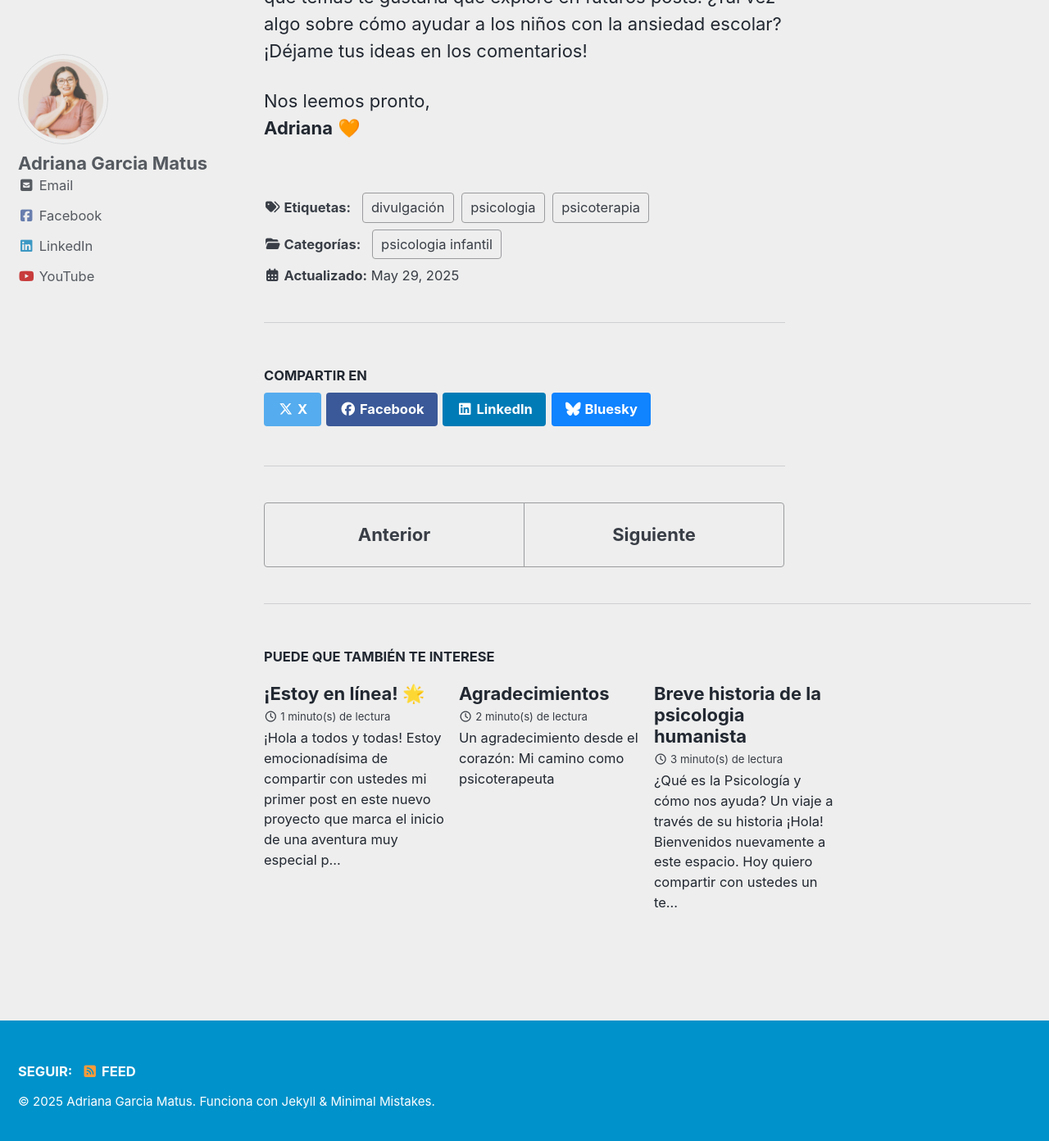
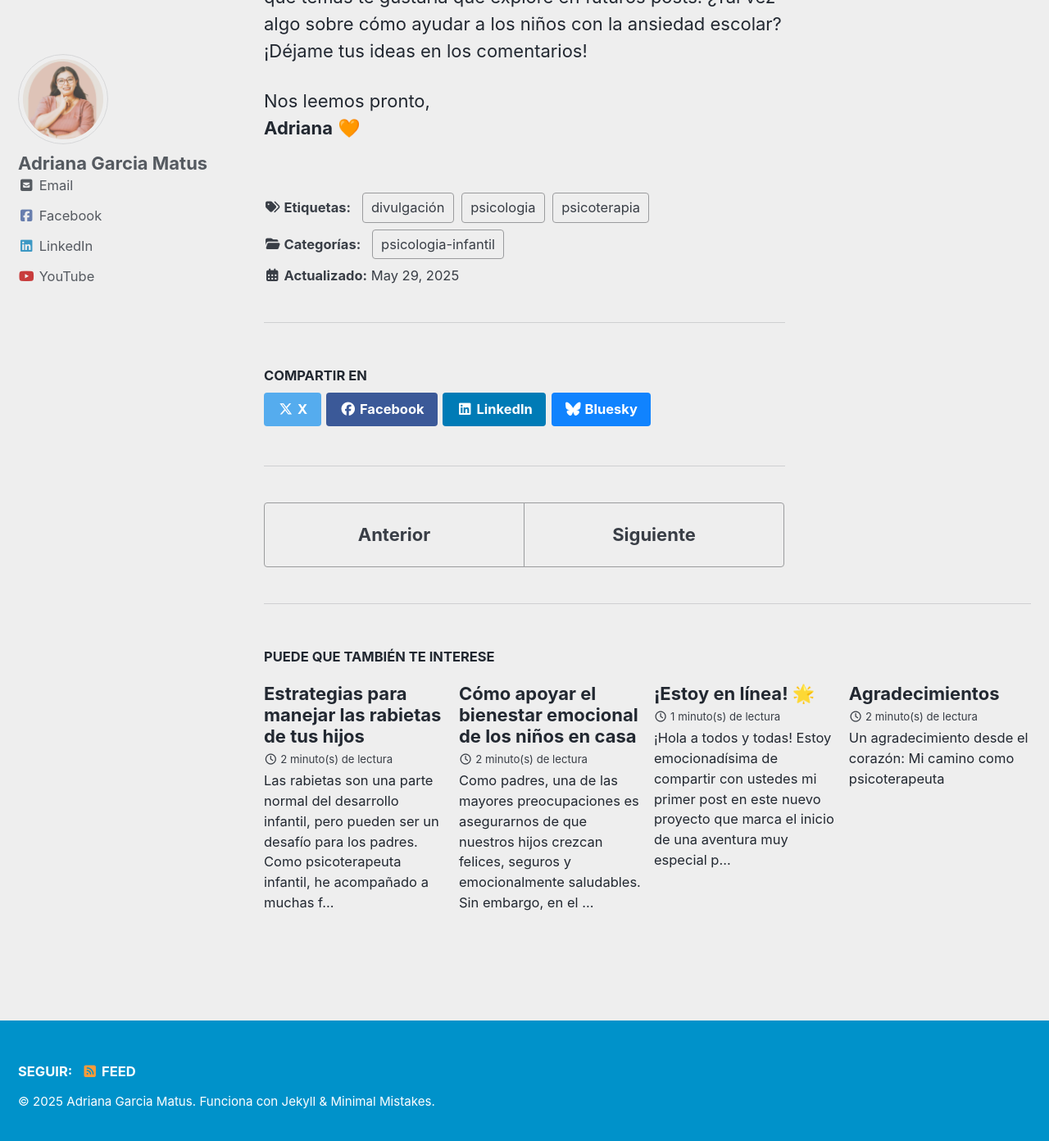
Before and after one commit to adripsicoterapia/adripsicoterapia.github.io, a Jekyll site: the page built from _posts/2025-05-29-psicologia-infantil.md, in a window 1280 px wide and 1400 px high, scrolled down 4271 px. Shown: the top 1392 px of the window at 82% size. Built offline with Jekyll 4.4.1, drawn with Linux system fonts in a browser that asks for light colours; cached includes are drawn as plain includes; some of the changed lines change nothing that is shown.

Commit message:
publishing two more articles

```diff
--- a/_posts/2025-05-29-psicologia-infantil.md
+++ b/_posts/2025-05-29-psicologia-infantil.md
@@ -2,7 +2,7 @@
 title: "Psicoterapia Infantil desde el Enfoque Humanista"
 header:
 categories:
- - psicologia infantil
+ - psicologia-infantil
 tags:
  - psicologia
  - psicoterapia
--- /dev/null
+++ b/_posts/2025-06-05-bienestar-en-casa.md
@@ -0,0 +1,44 @@
+---
+title: "Cómo apoyar el bienestar emocional de los niños en casa"
+header:
+categories:
+ - psicologia-infantil
+tags:
+ - psicologia
+ - psicoterapia
+ - divulgación
+ - niños
+author_profile: true
+---
+
+Como padres, una de las mayores preocupaciones es asegurarnos de que nuestros hijos crezcan felices, seguros y emocionalmente saludables. Sin embargo, en el día a día, puede ser un desafío saber cómo apoyar el bienestar emocional de los niños. A continuación, te comparto estrategias prácticas y basadas en la psicología infantil para fomentar un entorno emocionalmente seguro en casa.
+
+# 1. Escucha activa: Valida sus emociones
+Los niños necesitan sentirse escuchados para desarrollar confianza en sí mismos. Cuando tu hijo te cuente algo, ya sea una alegría o una preocupación, practica la **escucha activa**:
+- Míralo a los ojos y muestra interés genuino.
+- Evita interrumpir o dar soluciones inmediatas.
+- Refleja lo que dice: “Veo que te sentiste triste cuando pasó eso, ¿quieres contarme más?”
+Esto ayuda a los niños a identificar y expresar sus emociones, lo que es clave para su inteligencia emocional.
+
+# 2. Crea rutinas predecibles
+La estabilidad es fundamental para los niños. Las rutinas, como horarios fijos para comidas, juegos o sueño, les dan seguridad y reducen la ansiedad. Intenta:
+- Establecer momentos específicos para conectar, como leer un cuento antes de dormir.
+- Ser consistente con las reglas, pero flexible cuando sea necesario.
+Un entorno predecible permite que los niños se sientan seguros para explorar sus emociones.
+
+# 3. Fomenta la expresión emocional a través del juego
+El juego es el lenguaje natural de los niños. Usa actividades creativas como dibujar, contar historias o jugar con muñecos para que expresen sus sentimientos. Por ejemplo:
+- Pídele que dibuje cómo se siente hoy y hablen sobre el dibujo.
+- Usa juegos de rol para practicar cómo resolver conflictos.
+Estas actividades no solo son divertidas, sino que ayudan a los niños a procesar emociones complejas.
+
+# 4. Modela la regulación emocional
+Los niños aprenden observando a los adultos. Si manejas tus emociones de manera saludable, ellos lo imitarán. Por ejemplo:
+- Comparte cómo te sientes: “Hoy estoy un poco frustrado, así que voy a tomar un respiro profundo.”
+- Muestra cómo resuelves problemas con calma.
+Ser un modelo a seguir enseña a los niños estrategias para manejar sus propias emociones.
+
+# 5. Busca apoyo profesional cuando sea necesario
+Si notas que tu hijo muestra cambios significativos, como ansiedad constante, problemas para dormir o retraimiento, puede ser útil consultar a un psicoterapeuta infantil. Un profesional puede guiar a tu hijo y a ti para fortalecer su bienestar emocional.
+
+Fomentar el bienestar emocional en casa no requiere grandes gestos, sino pequeñas acciones diarias llenas de amor y atención. Si quieres más herramientas o tienes dudas específicas, [¡contáctame!](/_pages/Contactame.md) Estoy aquí para ayudarte a construir un entorno donde tu hijo florezca emocionalmente.
--- /dev/null
+++ b/_posts/2025-06-06-estrategias-rabietas.md
@@ -0,0 +1,38 @@
+---
+layout: post
+title: "Estrategias para manejar las rabietas de tus hijos"
+date: 2025-06-06
+categories: psicologia-infantil
+tags:
+ - psicologia
+ - psicoterapia
+ - divulgación
+ - niños
+---
+
+Las rabietas son una parte normal del desarrollo infantil, pero pueden ser un desafío para los padres. Como psicoterapeuta infantil, he acompañado a muchas familias en este proceso, y quiero compartir contigo estrategias prácticas para manejar las rabietas de tus hijos con calma y empatía, fortaleciendo el vínculo con ellos.
+
+# ¿Por qué ocurren las rabietas?
+Las rabietas suelen aparecer cuando los niños están aprendiendo a regular sus emociones. A veces, se sienten abrumados por frustración, cansancio o la incapacidad de expresar lo que quieren. Entender que las rabietas son una forma de comunicación te ayudará a responder con paciencia.
+
+# 1. Mantén la calma
+Tu tranquilidad es clave. Cuando tu hijo tiene una rabieta, respira profundo y recuerda que no es algo personal. Si te mantienes calmado, le das un modelo de autorregulación. Prueba:
+- Hablar en un tono suave y pausado.
+- Evitar gritar o castigar en el momento de la rabieta.
+
+# 2. Conecta antes de corregir
+Antes de intentar detener la rabieta, conecta con tu hijo. Agáchate a su nivel, míralo a los ojos y valida su emoción: “Sé que estás muy enojado porque no puedes tener ese juguete ahora.” Esta conexión emocional ayuda a que el niño se sienta comprendido y reduce la intensidad de la rabieta.
+
+# 3. Ofrece opciones limitadas
+Darles un sentido de control puede calmar a los niños. Por ejemplo, si la rabieta surge porque no quiere vestirse, di: “¿Quieres ponerte la camiseta azul o la verde?” Esto les da una sensación de autonomía sin abrumarlos con demasiadas opciones.
+
+# 4. Establece límites claros
+Después de que la rabieta pase, refuerza los límites con amor. Por ejemplo: “Entiendo que estabas molesto, pero no está bien tirar las cosas. Vamos a recogerlas juntos.” Esto enseña a tu hijo que las emociones son válidas, pero hay formas adecuadas de expresarlas.
+
+# 5. Busca patrones
+Observa cuándo y por qué ocurren las rabietas. ¿Tu hijo está cansado, hambriento o abrumado? Identificar patrones te permitirá prevenirlas. Por ejemplo, llevar un snack o planificar descansos en días ocupados puede marcar la diferencia.
+
+# ¿Cuándo buscar ayuda profesional?
+Si las rabietas son muy frecuentes, intensas o afectan el bienestar de tu hijo o la dinámica familiar, un psicoterapeuta infantil puede ayudarte. Juntos, podemos explorar estrategias personalizadas para apoyar a tu hijo en su desarrollo emocional.
+
+Manejar las rabietas es una oportunidad para enseñar a tus hijos a gestionar sus emociones. Con paciencia y las herramientas adecuadas, puedes transformar estos momentos en experiencias de aprendizaje y conexión.
```
